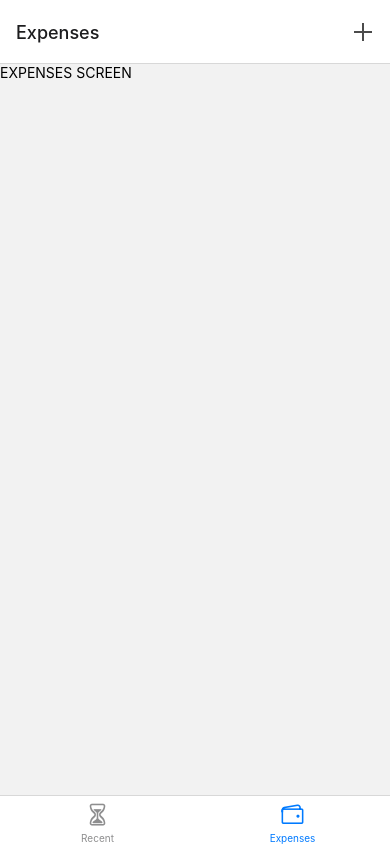
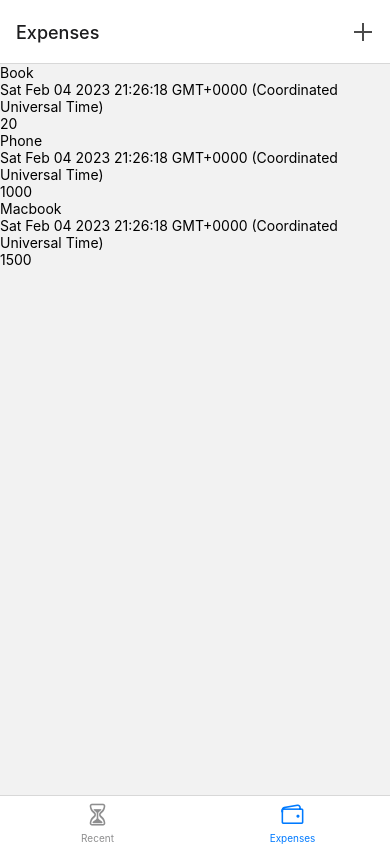
Before and after one commit to mweglowski/expense-app, a React Native app: screen /Expenses in a window 390 px wide. Built offline with nearby package versions, Linux system fonts and the light colour scheme.

Commit message:
store, expenses list

```diff
--- /dev/null
+++ b/components/ExpensesList.js
@@ -0,0 +1,21 @@
+import { View, Text, StyleSheet } from "react-native";
+
+export default function ExpensesList({ items }) {
+  return (
+    <View>
+      {items.map((item) => (
+        <View key={item.id}>
+          <Text>{item.title}</Text>
+          <Text>{item.date.toString()}</Text>
+          <View>
+            <Text>{item.price}</Text>
+          </View>
+        </View>
+      ))}
+    </View>
+  );
+}
+
+const styles = StyleSheet.create({
+
+})
--- a/screens/ExpensesScreen.js
+++ b/screens/ExpensesScreen.js
@@ -1,9 +1,10 @@
 import { Text, View } from "react-native";
+import { useSelector } from "react-redux";
+
+import ExpensesList from "../components/ExpensesList";
 
 export default function ExpensesScreen() {
-  return (
-    <View>
-      <Text>EXPENSES SCREEN</Text>
-    </View>
-  );
+  const expenses = useSelector((state) => state.expenses.items);
+
+  return <ExpensesList items={expenses} />;
 }
--- a/store/expenses.js
+++ b/store/expenses.js
@@ -2,17 +2,19 @@ import { createSlice } from "@reduxjs/toolkit";
 
 const expensesSlice = createSlice({
   name: "expenses",
-  initailState: {
-    expenses: [],
+  initialState: {
+    items: [
+      { id: 0, date: new Date(), title: "Book", price: 20 },
+      { id: 1, date: new Date(), title: "Phone", price: 1000 },
+      { id: 2, date: new Date(), title: "Macbook", price: 1500 },
+    ],
   },
   reducers: {
     addExpense: (state, action) => {
-      state.expenses.push(action.payload.expenseItem);
+      state.items.push(action.payload.expenseItem);
     },
     removeExpense: (state, action) => {
-      state.expenses = state.expenses.filter(
-        (item) => item.id !== action.payload.id
-      );
+      state.items = state.items.filter((item) => item.id !== action.payload.id);
     },
   },
 });
--- a/store/store.js
+++ b/store/store.js
@@ -1,7 +1,9 @@
 import { configureStore } from "@reduxjs/toolkit"
+
+import expensesReducer from "./expenses"
 
 export const store = configureStore({
 	reducer: {
-		expenses: expenses,
+		expenses: expensesReducer,
 	}
 })
```
Also changed, not shown: App.js (+9 -1 lines).
